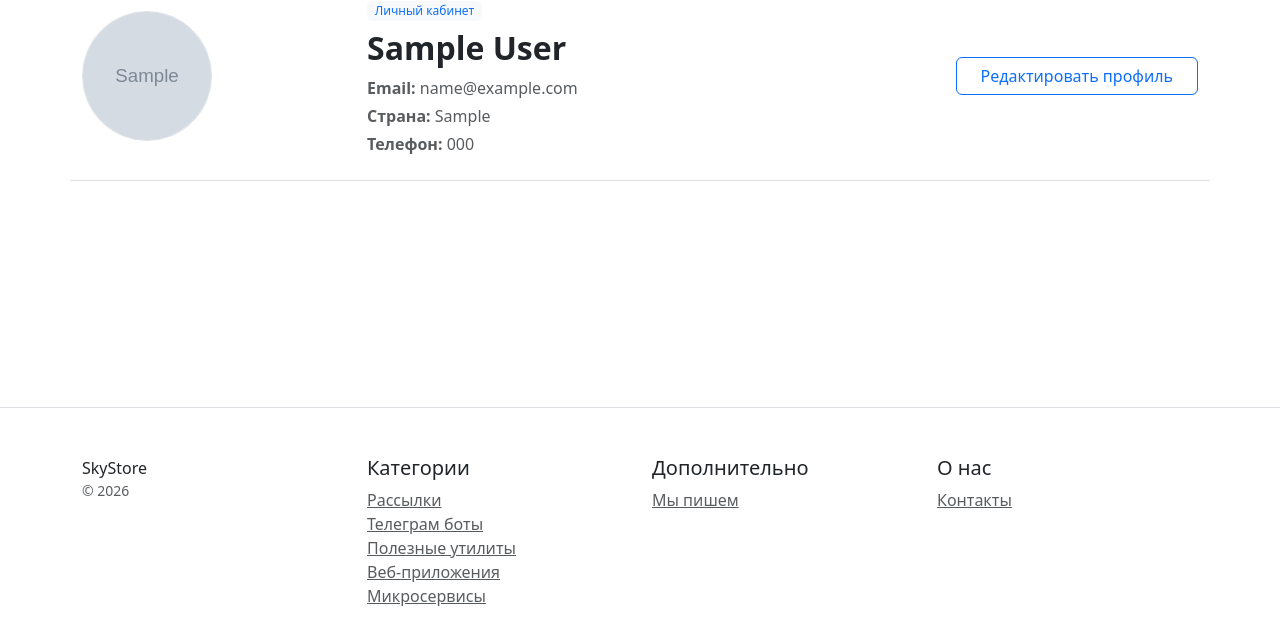
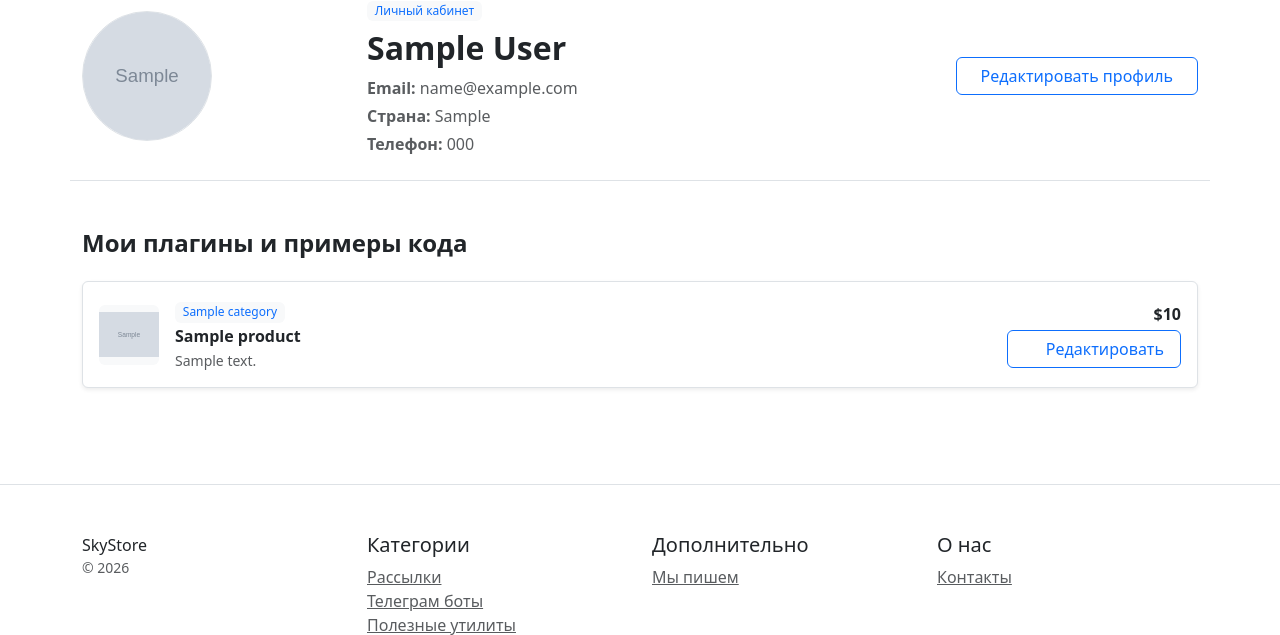
Before and after one commit to GrandBalaxon/CoreShop-Django, a Django app: page /user/profile/ in a window 1280 px wide. Shown: the part 128-763 px from the top of the page. Before the commit the page ends 734 px from the top, so only its background shows below. Run offline with Django 5.2, Linux system fonts and the light colour scheme; a user stored in the database is signed in; tables that the repository leaves empty hold one stand-in row (values such as "Sample post"); grey boxes marked "Sample" are stand-in pictures; parts of the project's set-up code (start-up, migrations or seed data) failed here and were passed over; some libraries are stand-ins or nearby versions.

Commit message:
feat: added YOUR products LIST to ur pf_page

```diff
--- a/catalog/templates/catalog/product_details.html
+++ b/catalog/templates/catalog/product_details.html
@@ -84,7 +84,7 @@
                 {% endif %}
                 <div>
                     <span class="text-muted d-block small" style="font-size: 0.8rem;">Разработчик</span>
-                    <a href="#" class="fw-bold text-decoration-none text-dark">{{ product.owner.get_full_name|default:product.owner.username }}</a>
+                    <div class="fw-bold">{{ product.owner.get_full_name|default:product.owner.username }}</div>
                 </div>
             </div>
 
--- a/users/templates/users/profile.html
+++ b/users/templates/users/profile.html
@@ -33,5 +33,41 @@
 
     </div>
 
+    <!-- Товары -->
+    <div class="my-4">
+        <h4 class="fw-bold mb-4">Мои плагины и примеры кода</h4>
+
+            {% for product in profile_user.products.all %}
+
+                <div class="d-flex flex-column flex-sm-row align-items-sm-center justify-content-between p-3 mb-3 bg-white rounded shadow-sm border position-relative overflow-hidden">
+
+                    <!-- Инфо о товаре -->
+                    <div class="d-flex align-items-center">
+                        <img src="{{ product.image.url }}" alt="" class="me-3 rounded bg-light" style="width: 60px; height: 60px; object-fit: contain;">
+                    <div>
+                        <span class="badge bg-light text-primary mb-1 fw-normal" style="font-size: 0.75rem;">{{ product.category }}</span>
+                        <h6 class="fw-bold mb-1">{{ product.name }}</h6>
+                        <p class="text-muted small mb-0">{{ product.description | truncatechars:80 }}</p>
+                    </div>
+                    </div>
+
+                    <!-- Цена / Кнопка Редактировать -->
+                    <div class="text-sm-end mt-3 mt-sm-0 ps-sm-3">
+                        <span class="fw-bold d-block mb-1">${{ product.price }}</span>
+                        <a href="{% url 'catalog:edit_product' pk=product.pk %}" class="btn btn-outline-primary d-inline-flex align-items-center gap-2 px-3">
+                        <svg width="14" height="14" fill="currentColor" viewBox="0 0 16 16">
+                            <use href="/static/images/pencil-square.svg"/>
+                        </svg>
+                        Редактировать
+                    </a>
+                    </div>
+
+                </div>
+
+            {% empty %}
+                <p class="text-muted">Вы еще не добавили ни одного товара.</p>
+            {% endfor %}
+
+    </div>
 </div>
 {% endblock %}
--- a/users/views.py
+++ b/users/views.py
@@ -1,3 +1,4 @@
+from django.contrib.auth.mixins import LoginRequiredMixin
 from django.views.generic import CreateView, DetailView
 
 from users.forms import CustomUserCreationForm
@@ -10,10 +11,10 @@ class RegisterView(CreateView):
     success_url = '/'
 
 
-class CustomUserDetailsView(DetailView):
+class CustomUserDetailsView(LoginRequiredMixin, DetailView):
     model = CustomUser
     template_name = 'users/profile.html'
-    context_object_name = 'user'
+    context_object_name = 'profile_user'
 
     def get_object(self, queryset=None):
         return self.request.user
```
